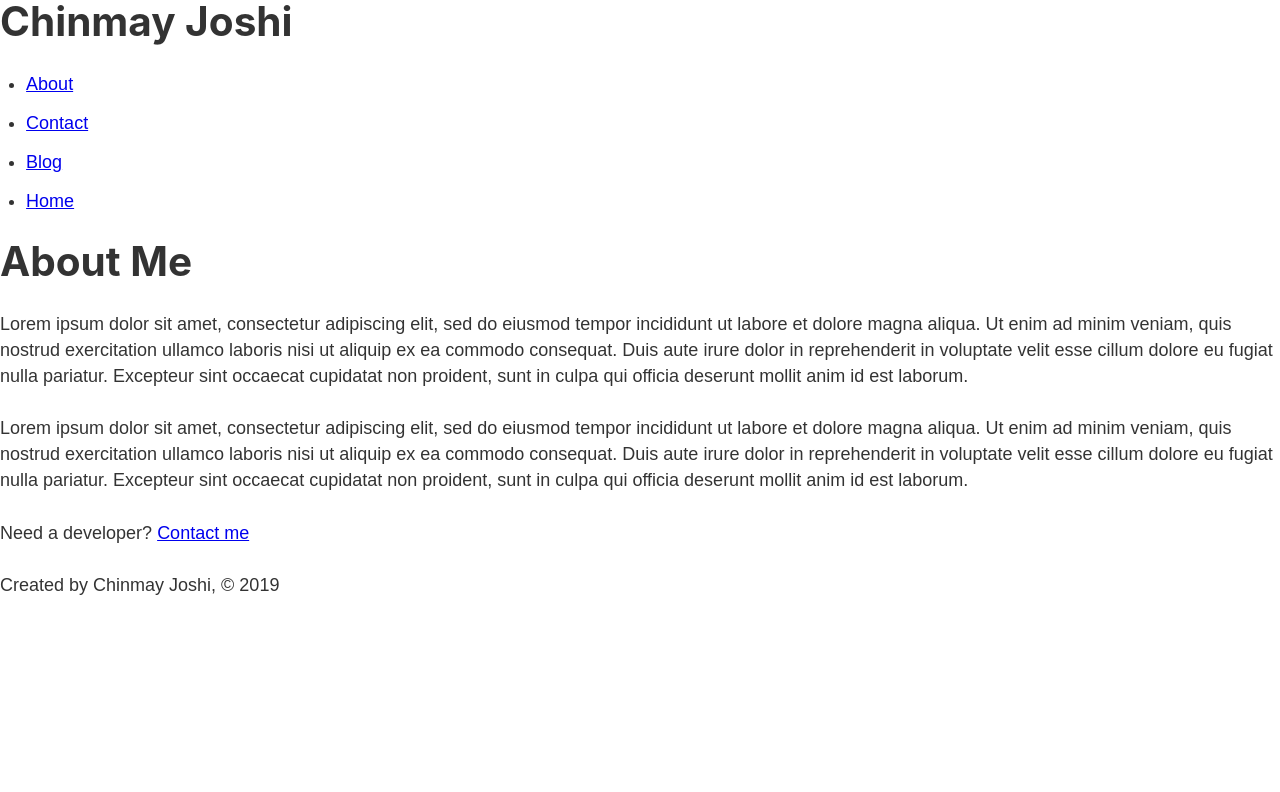
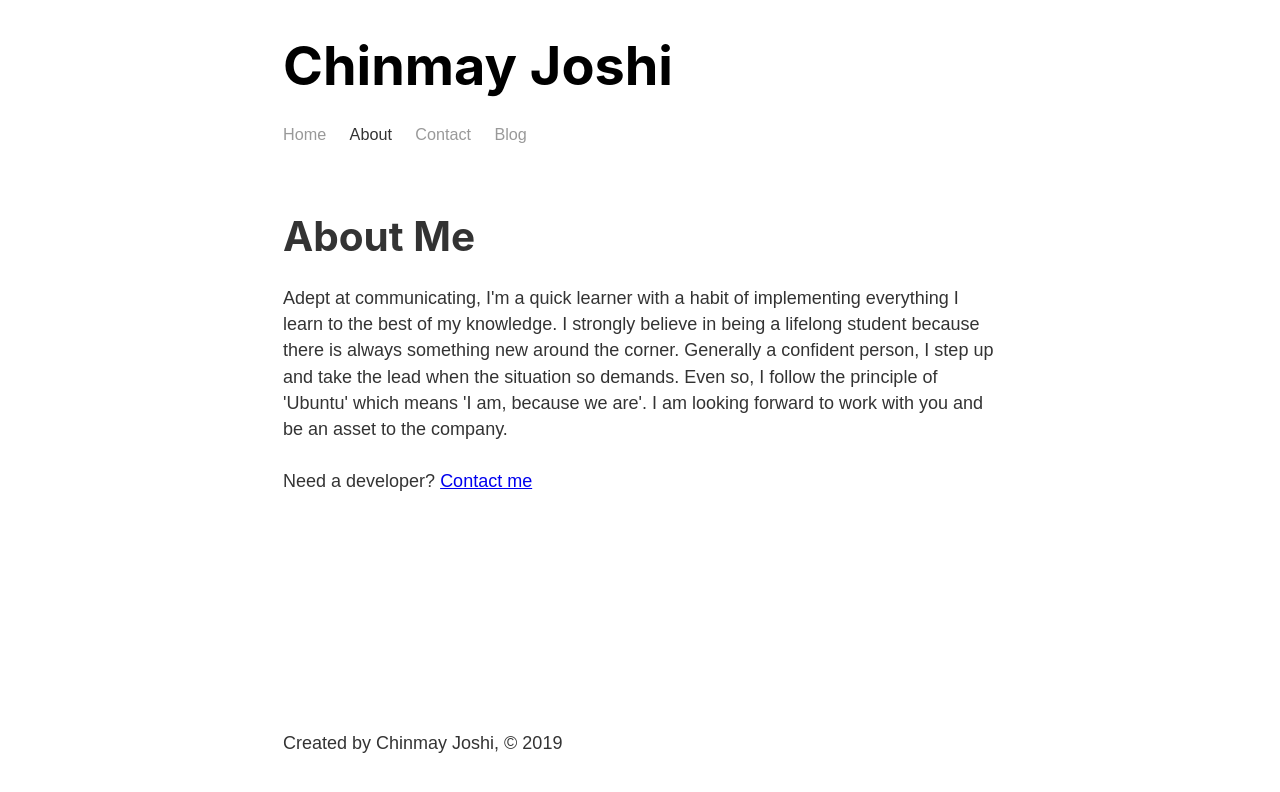
Before and after one commit to dienigma/portfolio, a Gatsby site: page /about in a window 1280 px wide. Built offline with nearby package versions, Linux system fonts and the light colour scheme; Gatsby itself is replaced by a stand-in of ours.

Commit message:
Finished up on styling

```diff
--- a/src/components/header.js
+++ b/src/components/header.js
@@ -1,23 +1,52 @@
 import React from "react"
 import { Link } from "gatsby"
-
+// import "./header.module.scss"
+import headerStyles from "./header.module.scss"
 const Header = () => {
   return (
-    <header>
-      <h1>Chinmay Joshi</h1>
+    <header className={headerStyles.header}>
+      <h1>
+        <Link className={headerStyles.title} to="/">
+          Chinmay Joshi
+        </Link>
+      </h1>
       <nav>
-        <ul>
+        <ul className={headerStyles.navList}>
           <li>
-            <Link to="/about">About</Link>
+            <Link
+              className={headerStyles.navItem}
+              activeClassName={headerStyles.activeNavItem}
+              to="/"
+            >
+              Home
+            </Link>
           </li>
           <li>
-            <Link to="/contact">Contact</Link>
+            <Link
+              className={headerStyles.navItem}
+              activeClassName={headerStyles.activeNavItem}
+              to="/about"
+            >
+              About
+            </Link>
           </li>
           <li>
-            <Link to="/blog">Blog</Link>
+            <Link
+              className={headerStyles.navItem}
+              activeClassName={headerStyles.activeNavItem}
+              to="/contact"
+            >
+              Contact
+            </Link>
           </li>
           <li>
-            <Link to="/">Home</Link>
+            <Link
+              className={headerStyles.navItem}
+              activeClassName={headerStyles.activeNavItem}
+              to="/blog"
+            >
+              Blog
+            </Link>
           </li>
         </ul>
       </nav>
--- /dev/null
+++ b/src/components/header.module.scss
@@ -0,0 +1,35 @@
+.header{
+  padding: 1rem 0 3rem;
+
+}
+
+.title{
+  color: #000000;
+  font-size: 3rem;
+  text-decoration: none;
+}
+
+.navList{
+  display: flex;
+  list-style-type: none;
+  margin:0;
+}
+
+.navItem{
+  color: #999999;
+  font-size: .9rem;
+  margin-right: 1.3rem;
+  text-decoration: none;
+}
+
+.navItem:hover{
+  color: #666666;
+}
+
+.link{
+  color: #999999
+}
+
+.activeNavItem{
+  color: #333333;
+}
--- a/src/components/layout.js
+++ b/src/components/layout.js
@@ -2,11 +2,15 @@ import React from "react"
 import Header from "./header"
 import Footer from "./footer"
 import "../styles/index.scss"
+import layoutStyles from "./layout.module.scss"
 const Layout = props => {
   return (
-    <div>
-      <Header />
-      {props.children}
+    <div className={layoutStyles.container}>
+      <div className={layoutStyles.content}>
+        <Header />
+        {props.children}
+      </div>
+
       <Footer />
     </div>
   )
--- /dev/null
+++ b/src/components/layout.module.scss
@@ -0,0 +1,14 @@
+.container{
+  margin: 0 auto;
+  max-width: 750px;
+  padding: 1rem;
+
+  display: flex;
+  flex-direction: column;
+  min-height: 100vh;
+}
+
+.content{
+  flex-grow: 1;
+
+}
--- a/src/pages/about.js
+++ b/src/pages/about.js
@@ -7,23 +7,15 @@ const AboutPage = () => {
     <Layout>
       <h1>About Me</h1>
       <p>
-        Lorem ipsum dolor sit amet, consectetur adipiscing elit, sed do eiusmod
-        tempor incididunt ut labore et dolore magna aliqua. Ut enim ad minim
-        veniam, quis nostrud exercitation ullamco laboris nisi ut aliquip ex ea
-        commodo consequat. Duis aute irure dolor in reprehenderit in voluptate
-        velit esse cillum dolore eu fugiat nulla pariatur. Excepteur sint
-        occaecat cupidatat non proident, sunt in culpa qui officia deserunt
-        mollit anim id est laborum.
+        Adept at communicating, I'm a quick learner with a habit of implementing
+        everything I learn to the best of my knowledge. I strongly believe in
+        being a lifelong student because there is always something new around
+        the corner. Generally a confident person, I step up and take the lead
+        when the situation so demands. Even so, I follow the principle of
+        'Ubuntu' which means 'I am, because we are'. I am looking forward to
+        work with you and be an asset to the company.
       </p>
-      <p>
-        Lorem ipsum dolor sit amet, consectetur adipiscing elit, sed do eiusmod
-        tempor incididunt ut labore et dolore magna aliqua. Ut enim ad minim
-        veniam, quis nostrud exercitation ullamco laboris nisi ut aliquip ex ea
-        commodo consequat. Duis aute irure dolor in reprehenderit in voluptate
-        velit esse cillum dolore eu fugiat nulla pariatur. Excepteur sint
-        occaecat cupidatat non proident, sunt in culpa qui officia deserunt
-        mollit anim id est laborum.
-      </p>
+
       <p>
         Need a developer? <Link to="/contact">Contact me</Link>
       </p>
```
